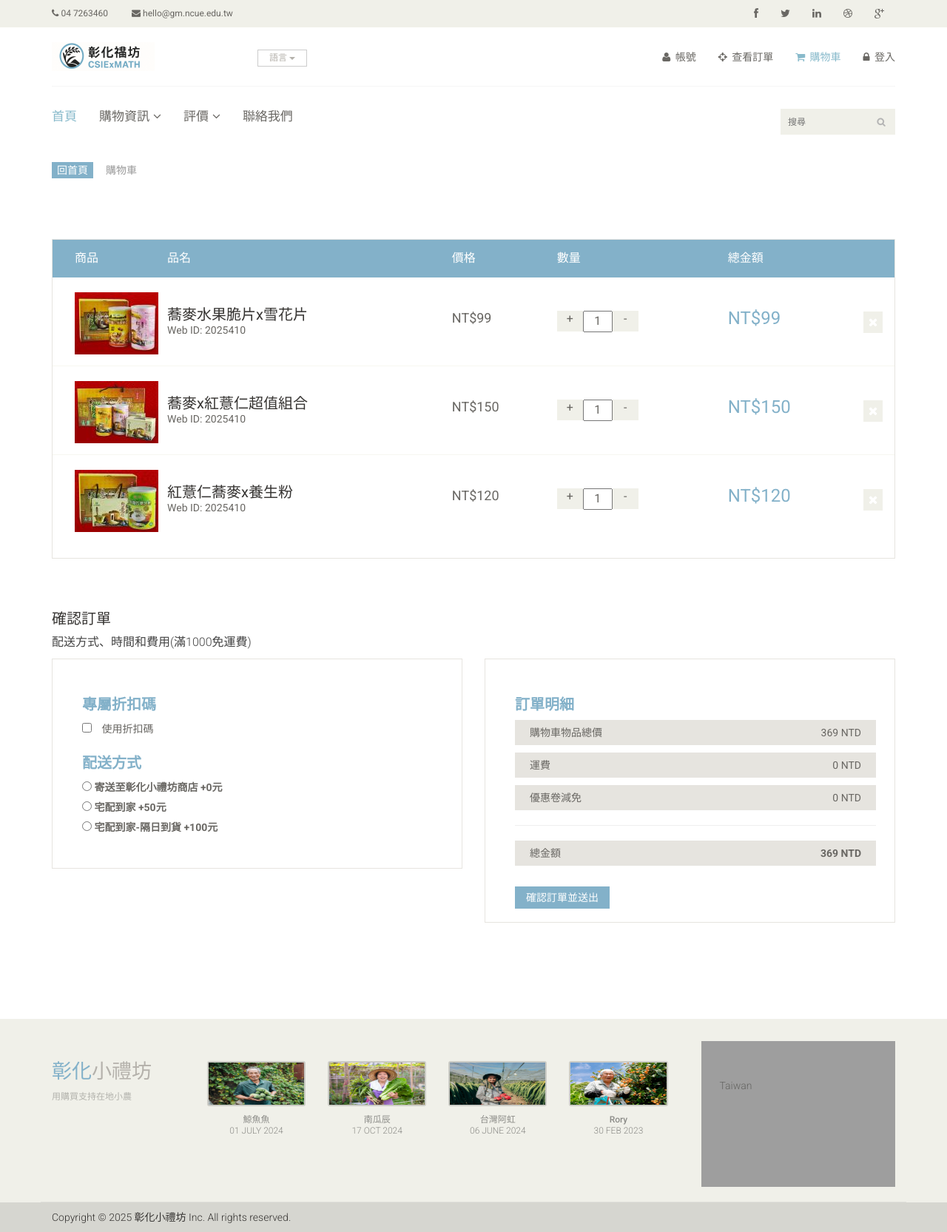
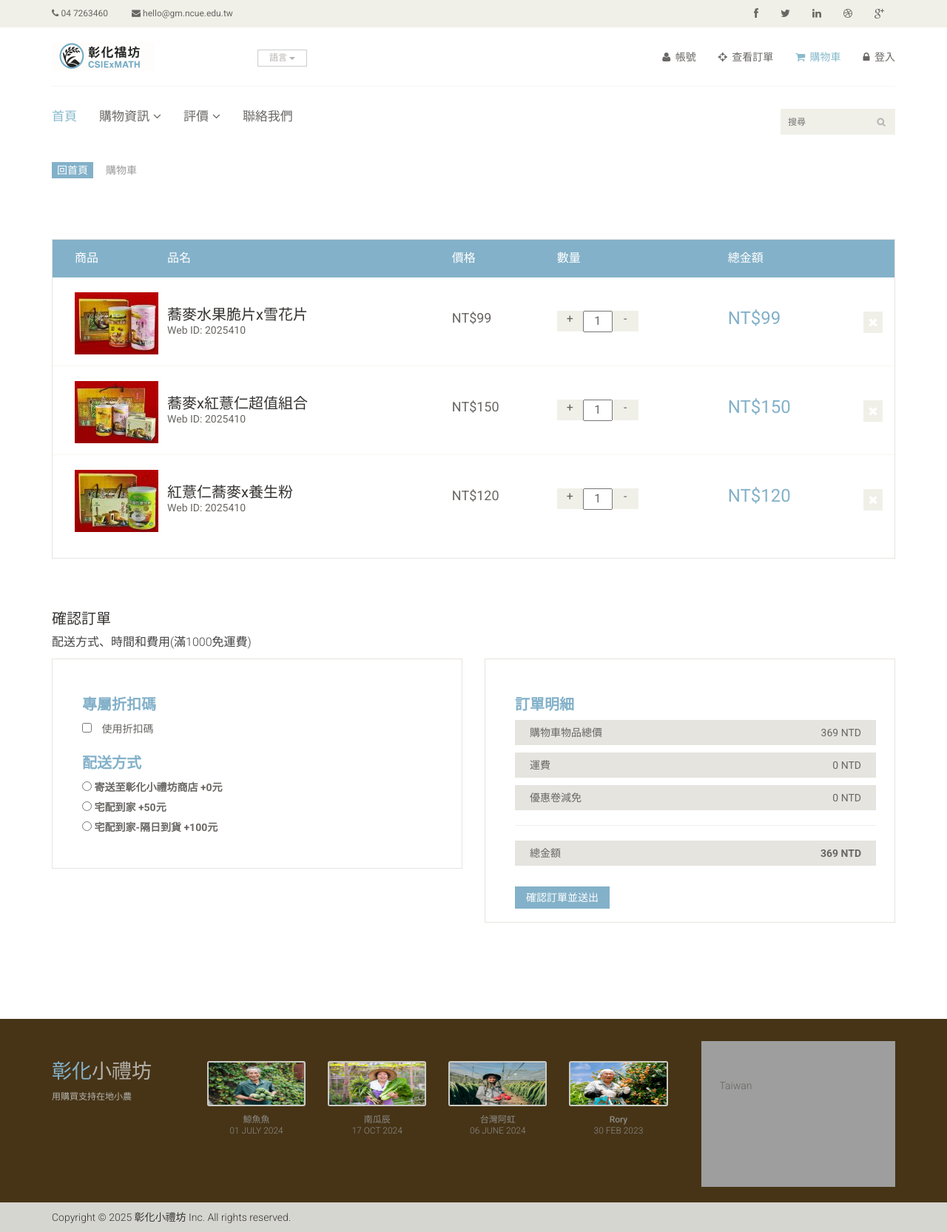
Before and after one commit to network-plan/BigProject, a PHP site: page /cart.html in a window 1280 px wide. Shown: the whole page at 74% size. Run offline with PHP 8.4, Linux system fonts and the light colour scheme; grey boxes are pictures that could not be loaded.

Commit message:
Add files via upload

```diff
--- a/css/main.css
+++ b/css/main.css
@@ -345,12 +345,12 @@ ul.sub-menu {
 **************************/
 
 #footer {
-  background: #F0F0E9;
+  background: #473417;
 }
 
 
 .footer-top .container {
-  border-bottom: 1px solid #E0E0DA;
+  border-bottom: 1px solid #473417;
   padding-bottom: 20px;
 }
 
```
